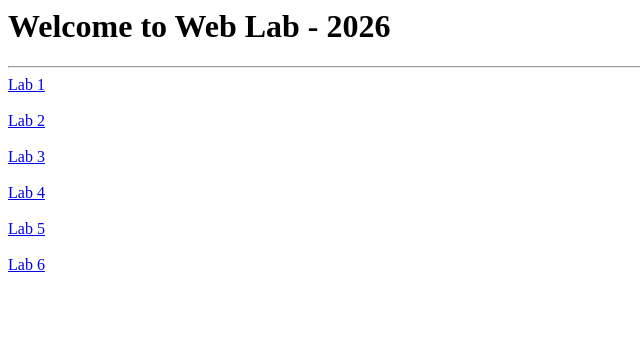
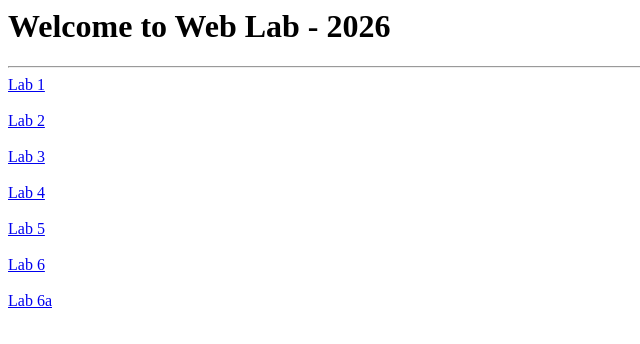
Before and after one commit to spandana001/weblab, a plain HTML site: page index.html in a window 1280 px wide. Shown: the full height of the page, 0-640 px from the left. Drawn offline with Linux system fonts and the light colour scheme.

Commit message:
Update index.html

```diff
--- a/index.html
+++ b/index.html
@@ -8,5 +8,6 @@
   <a href="lab4.xml">Lab 4</a><br><br>
   <a href="lab5.php">Lab 5</a><br><br>
   <a href="lab6.php">Lab 6</a><br><br>
+  <a href="lab6a.php">Lab 6a</a><br><br>
 </body>
 </html>
```
